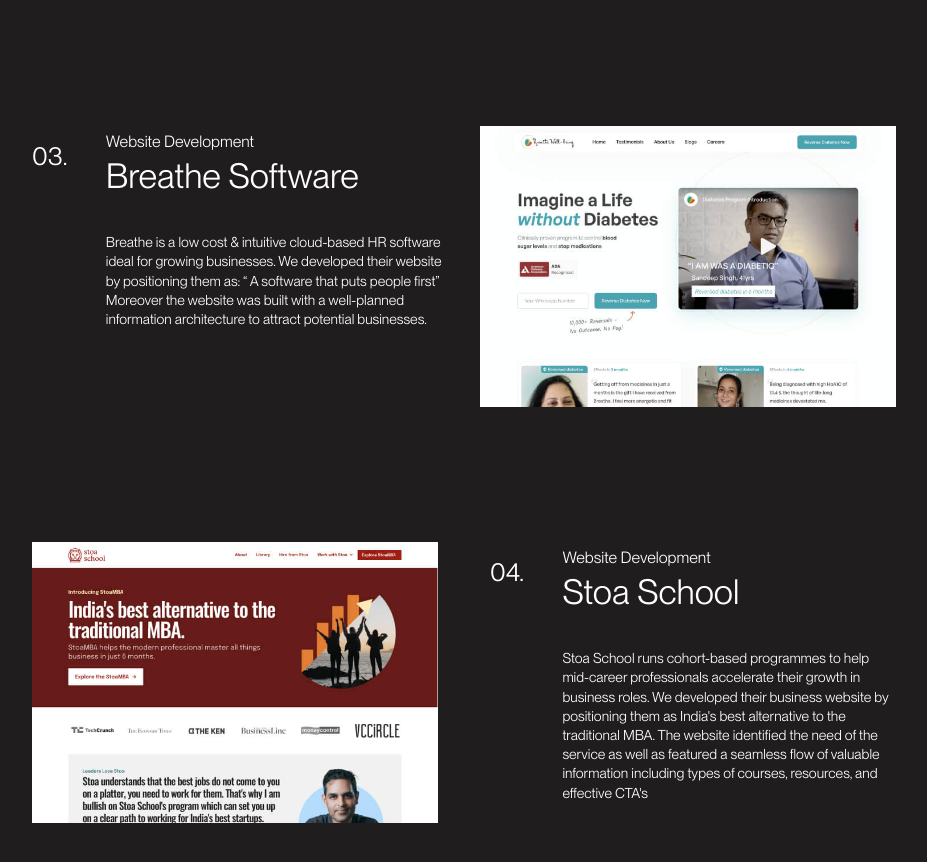
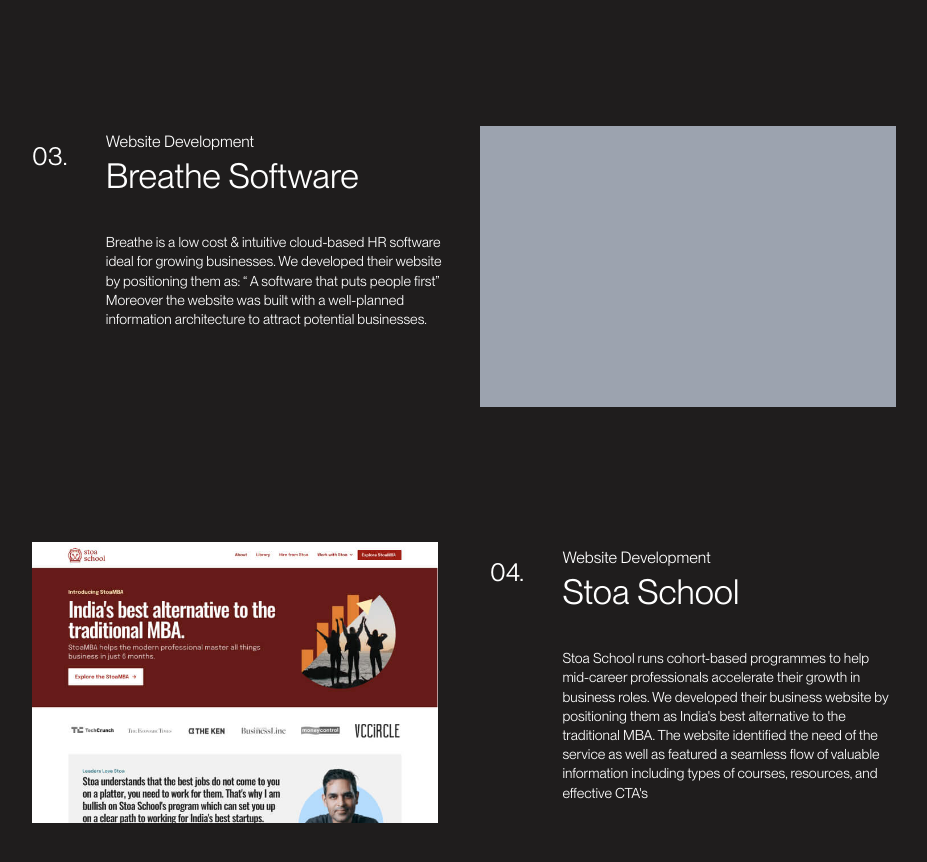
Before and after one commit to incubr/incubr-1, a Next.js app: page /work in a window 1280 px wide. Shown: the part 1660-2522 px from the top of the page, without its empty margins (176-1103 px from the left). Built offline with nearby package versions, Linux system fonts and the light colour scheme.

Commit message:
new improvement

```diff
--- a/data/work.js
+++ b/data/work.js
@@ -19,7 +19,7 @@
     id: 3,
     category: "Website Development",
     title: "Breathe Software",
-    image: "/breathewellbeing-full-page.jpg",
+    image: "",
     description:
       "Breathe is a low cost & intuitive cloud-based HR software ideal for growing businesses. We developed their website by positioning them as: “ A software that puts people first” Moreover the website was built with a well-planned information architecture to attract potential businesses. ",
   },
```
